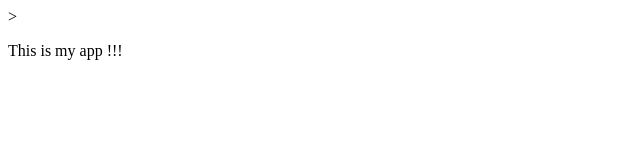
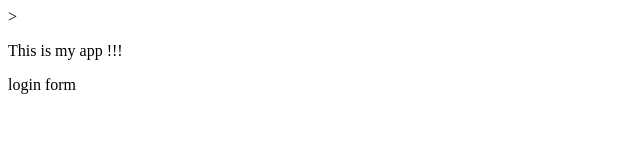
Before and after one commit to aim-akonya/git_tutorial, a plain HTML site: page index.html in a window 1280 px wide. Shown: the full height of the page, 0-640 px from the left. Drawn offline with Linux system fonts and the light colour scheme.

Commit message:
login text

```diff
--- /dev/null
+++ b/dir2/app2.js
@@ -0,0 +1 @@
+console.log("Hey");
--- a/index.html
+++ b/index.html
@@ -4,5 +4,6 @@
 </head>
 <body>
   <p>This is my app !!!</p>
+  login form
 </body>
 </html>
```
Also changed, not shown: login.html (added, +1 -0 lines), log.txt (added).
